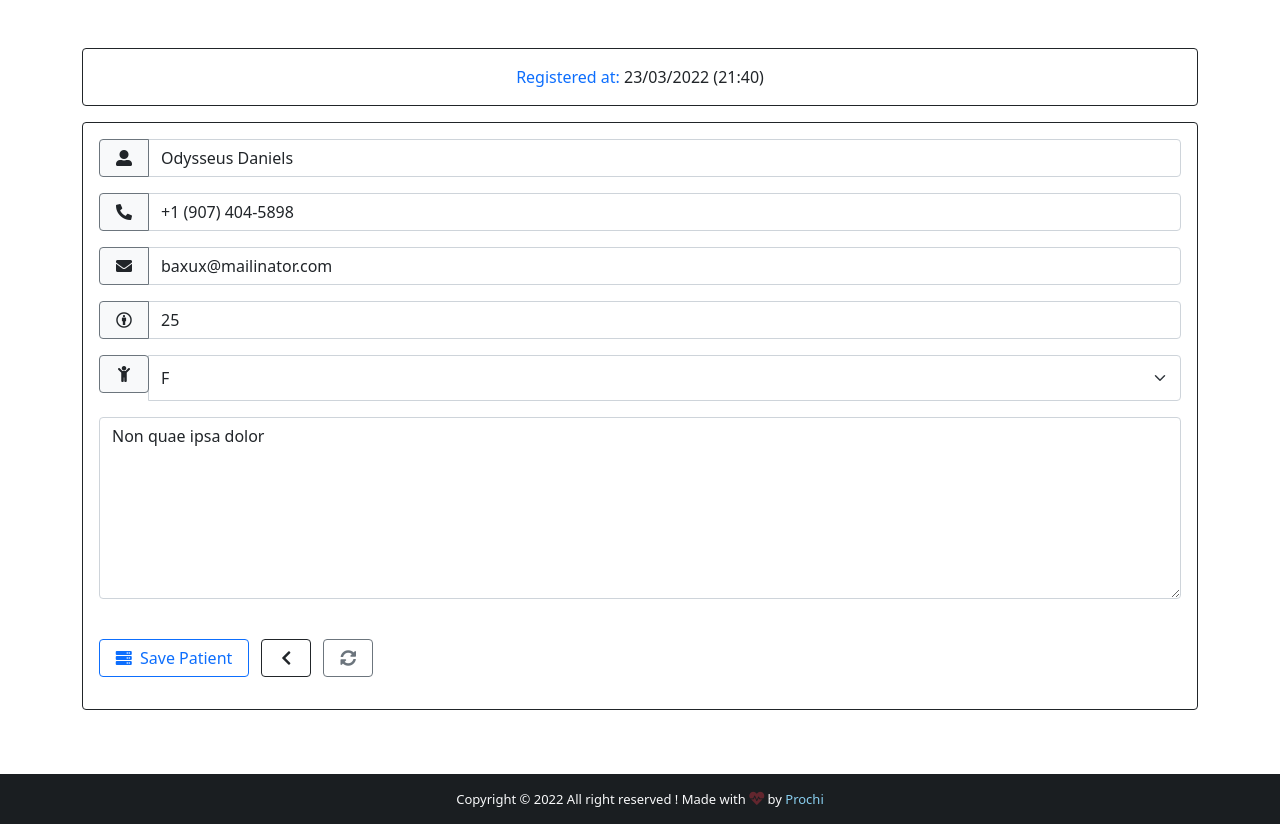
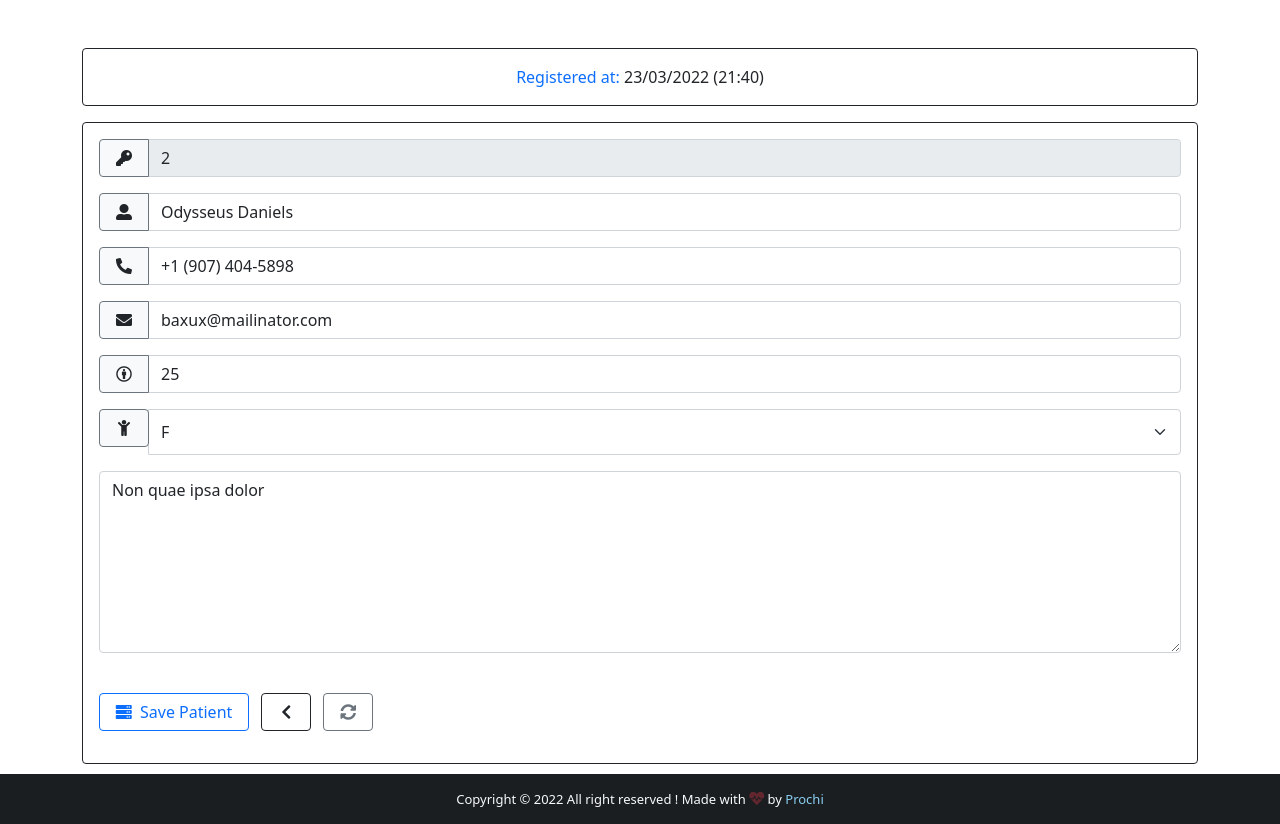
Before and after one commit to preciousimo/medic-call, a Django app: page /patient/2/ in a window 1280 px wide. Shown: the part 56-880 px from the top of the page. Run offline with Django 3.2, Linux system fonts and the light colour scheme; a user stored in the database is signed in; data comes from the database, SQL or seed files in the repository; some libraries are stand-ins or nearby versions.

Commit message:
Add patient id to edit field and make read only

```diff
--- a/base/templates/base/add.html
+++ b/base/templates/base/add.html
@@ -49,6 +49,10 @@
             </div>
             <form {% block Action %} action="/add_patient/" {% endblock Action %} method="POST" autocomplete="off" enctype="multipart/form-data" class="card p-3 border-dark mt-3">
                 {% csrf_token %}
+
+                <!-- Block Id hidden here -->
+                {% block Value-id %}{% endblock Value-id %}
+
                 <div class="input-group mb-3">
                     <span class="side-label btn border-secondary bg-light txt-sm"><i class="fas fa-user-alt"></i></span>
                     <input type="text" class="form-control" name="name" id="name" maxlength="40" placeholder="First and Last Name" {% block Value-name %} {% endblock Value-name %}/>
--- a/base/templates/base/edit.html
+++ b/base/templates/base/edit.html
@@ -25,7 +25,16 @@ Registered at: <span class="text-dark">{{ patient.created_at | date:'d/m/Y (H:i)
 <!-- Add button extended here -->
 {% block Action %} action="/edit_patient/" {% endblock Action %}
 
-<!-- Block Form Action -->
+                        <!-- ALL INPUTS EXTENDED -->
+<!-- Block Id hidden here -->
+{% block Value-id %}
+<div class="input-group mb-3">
+    <span class="side-label btn border-secondary bg-light txt-sm"><i class="fas fa-key"></i></span>
+    <input type="text" class="form-control txt-sm" name="id" value="{{ patient.id }}" readonly>
+</div>
+{% endblock Value-id %}
+
+<!-- Name -->
 {% block Value-name %} value="{{ patient.name }}" {% endblock Value-name %}
 
 <!-- Phone number -->
@@ -44,8 +53,3 @@ Registered at: <span class="text-dark">{{ patient.created_at | date:'d/m/Y (H:i)
 
 <!-- Note -->
 {% block note %}{{ patient.note }}{% endblock note %}
-
-<!-- ID Hidden -->
-{% block Id-hidden %}
-<input type="hidden" value="{{ patient.id }}" name="id">
-{% endblock Id-hidden %}
```
